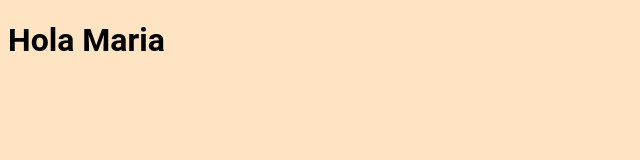
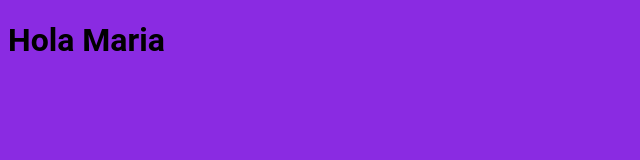
Before and after one commit to mariamm1110/JAVASCRIPT, a website: page html/index.html in a window 1280 px wide. Shown: the whole page, without its empty margins (0-640 px from the left). Drawn offline with Linux system fonts and the light colour scheme.

Commit message:
Update style.css

```diff
--- a/html/assets/style.css
+++ b/html/assets/style.css
@@ -1,4 +1,4 @@
 body{
     font-family: Roboto, Arial, Arial, Helvetica;
-    background-color: bisque;
+    background-color:blueviolet;
 }
```
